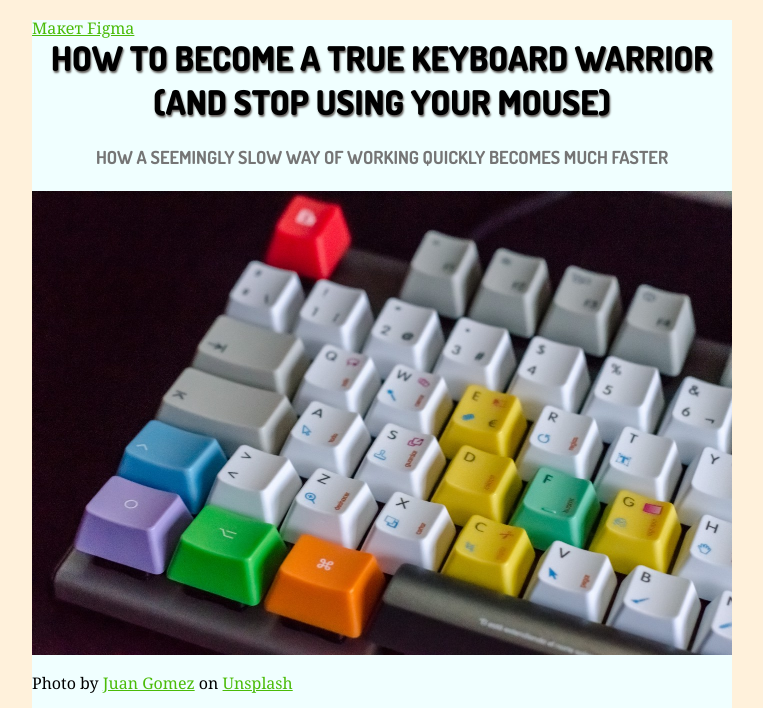
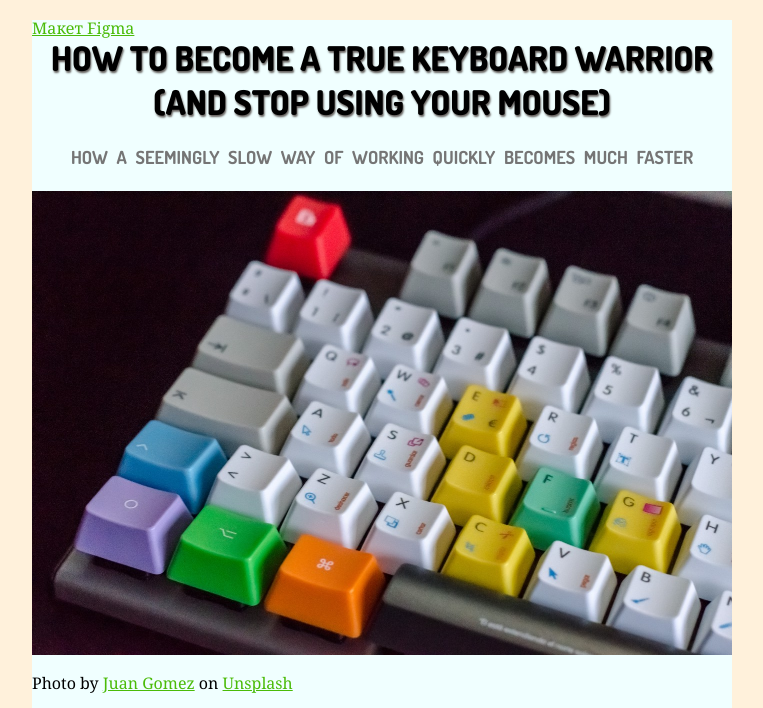
Before and after one commit to redhand980/lesson_5, a plain HTML site: page index.html in a window 1280 px wide. Shown: the top 708 px of the page, without its empty margins (118-881 px from the left). Drawn offline with Linux system fonts and the light colour scheme.

Commit message:
fixed bugs

```diff
--- a/css/style.css
+++ b/css/style.css
@@ -85,7 +85,7 @@ h2 {
     color: rgba(117, 117, 117, 1);
     font-size: 18px;
     text-shadow: none;
-    word-spacing: ;
+    word-spacing: 5px;
 }
 
 .main {
@@ -180,7 +180,6 @@ span {
 }
 
 .layout-header1 {
-    font-style: Black;
     font-weight: 900;
     font-size: 46px;
     line-height: 1.3;
```
